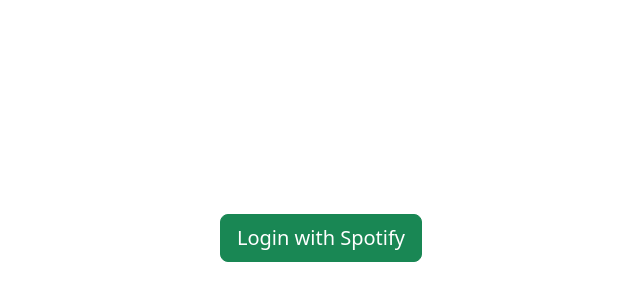
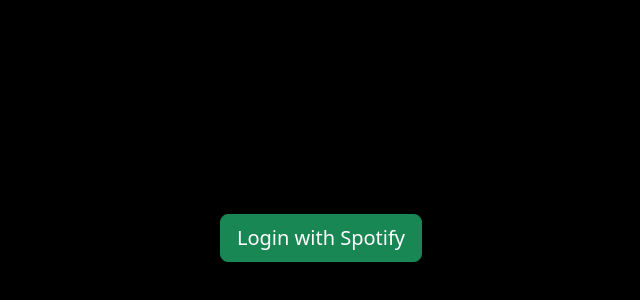
Before and after one commit to majocast/spotify-api-v2, a React (Create React App) app in the folder client/: page / in a window 1280 px wide. Shown: the part 162-462 px from the top of the page, without its empty margins (319-959 px from the left). Built offline with nearby package versions, Linux system fonts and the light colour scheme; what spotify-web-api-node would draw is missing.

Commit message:
code cleanup

```diff
--- a/client/src/comps/Dashboard.js
+++ b/client/src/comps/Dashboard.js
@@ -33,13 +33,6 @@ const Dashboard = ({ code }) => {
     {name: 'rock', color: 'linear-gradient(0deg, rgba(255,0,0,1) 0%, rgba(0,0,0,1) 50%, rgba(255,0,0,1) 100%)'},
     {name: 'k-pop', color: 'background: linear-gradient(90deg, rgba(0,0,0,1) 0%, rgba(251,29,253,1) 50%, rgba(0,0,0,1) 100%);'},
   ]
-
-  const Logout = () => {
-    spotifyApi.setAccessToken(null);
-    spotifyApi.setRefreshToken(null);
-    window.location.reload();
-    console.log(localStorage);
-  }
 
   useEffect(() => {
     if(accessToken) {
--- a/client/src/comps/Login.js
+++ b/client/src/comps/Login.js
@@ -7,7 +7,7 @@ const Login = () => {
   return (
     <Container
       className = 'd-flex justify-content-center align-items-center'
-      style={{ minHeight: '100vh' }}
+      style={{ minHeight: '100vh', backgroundColor: 'black' }}
     >
       <a className='btn btn-success btn-lg' href={ AUTH_URL }>
         Login with Spotify
--- a/client/src/index.css
+++ b/client/src/index.css
@@ -6,4 +6,5 @@ body {
 }
 
 #root {
+  background-color: black !important;
 }
```
Also changed, not shown: 1 other file (tests, documents, lock files or other folders).
